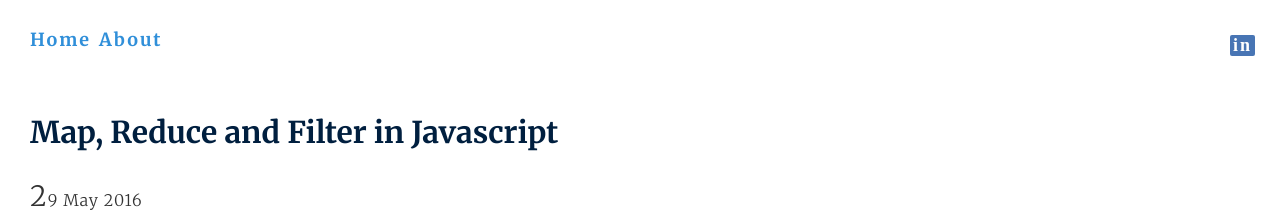
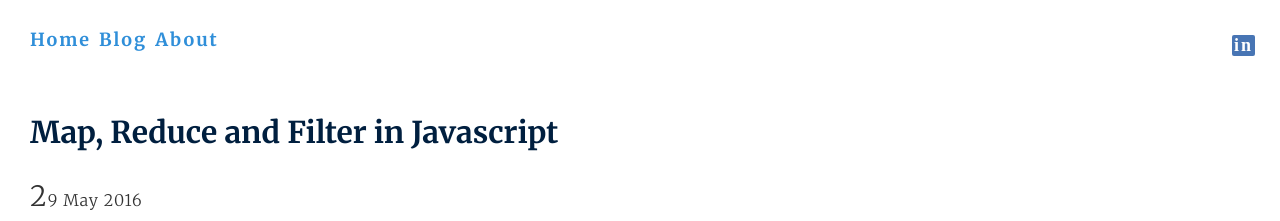
Before and after one commit to srirangamv/srirangamv.github.io, a Jekyll site: the page built from index.html, in a window 1280 px wide. Shown: the top 221 px of the page. Built offline with Jekyll 4.4.1, drawn with Linux system fonts in a browser that asks for light colours; nearby versions of some CDN libraries; library files that are not in the unit come from our copies; the list of posts is cut into pages by our own code.

Commit message:
correcting site css.

```diff
--- a/_layouts/default.html
+++ b/_layouts/default.html
@@ -11,6 +11,7 @@
     <div class="hs-top">
       <a class="right linkedin" href="https://in.linkedin.com/in/vikramsrirangam" target="_blank">in</a>
       <a class="top-link left" href="/">Home</a>
+      <a class="top-link left" href="/blog">Blog</a>
       <a class="top-link left" href="/about">About</a>
     </div>
     <div class="hs-outer">
--- a/css/style.css
+++ b/css/style.css
@@ -135,12 +135,12 @@
    background-color:#4875B4;
    color:white;
    text-decoration:none;
-   padding: 0px 3px;
+   padding: 0px 2px;
    border-radius: 2px;
    margin:5px;
 }
    .linkedin:hover{
-      color: #308fd9;
+      color: white;
    }
 
 .top-link{
```
